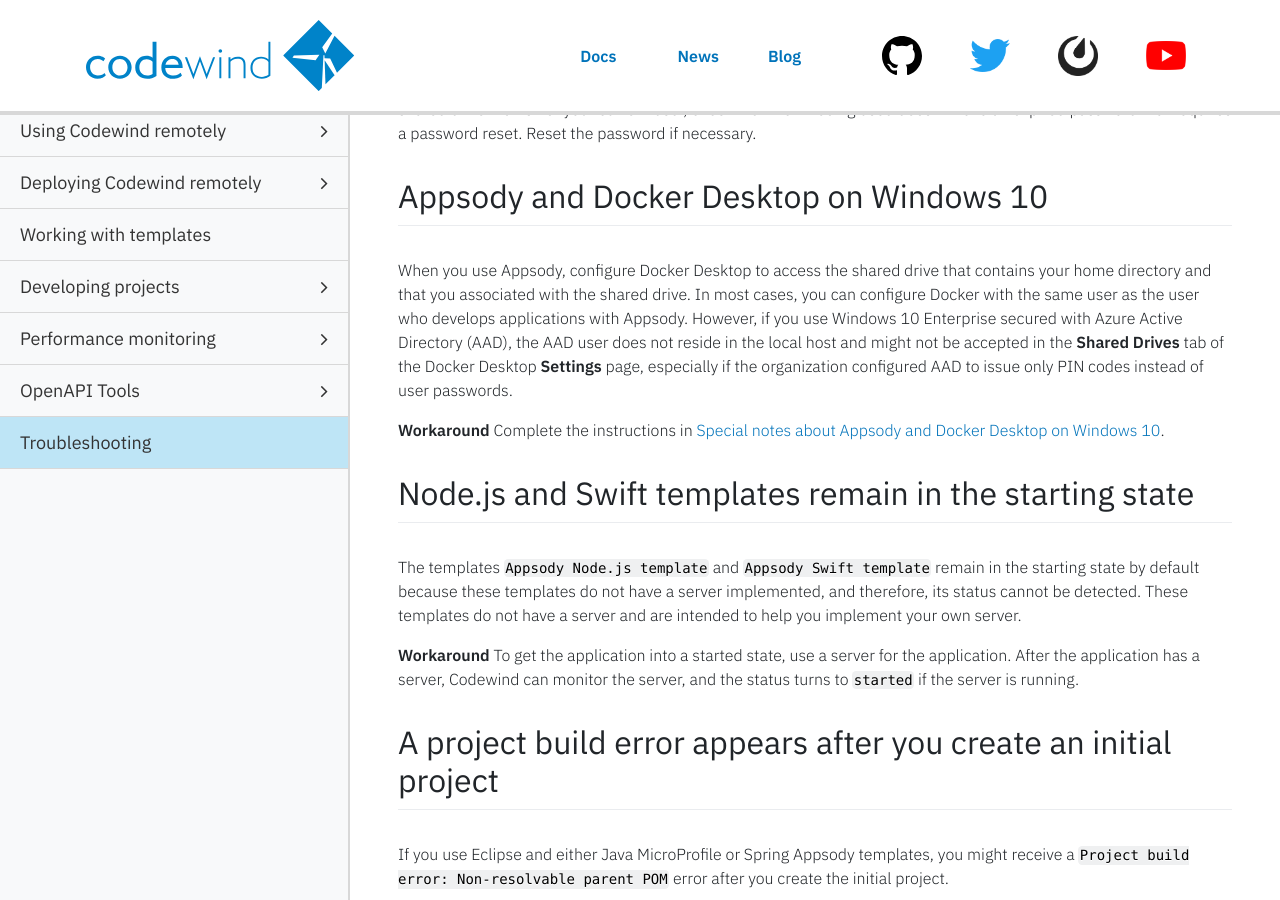
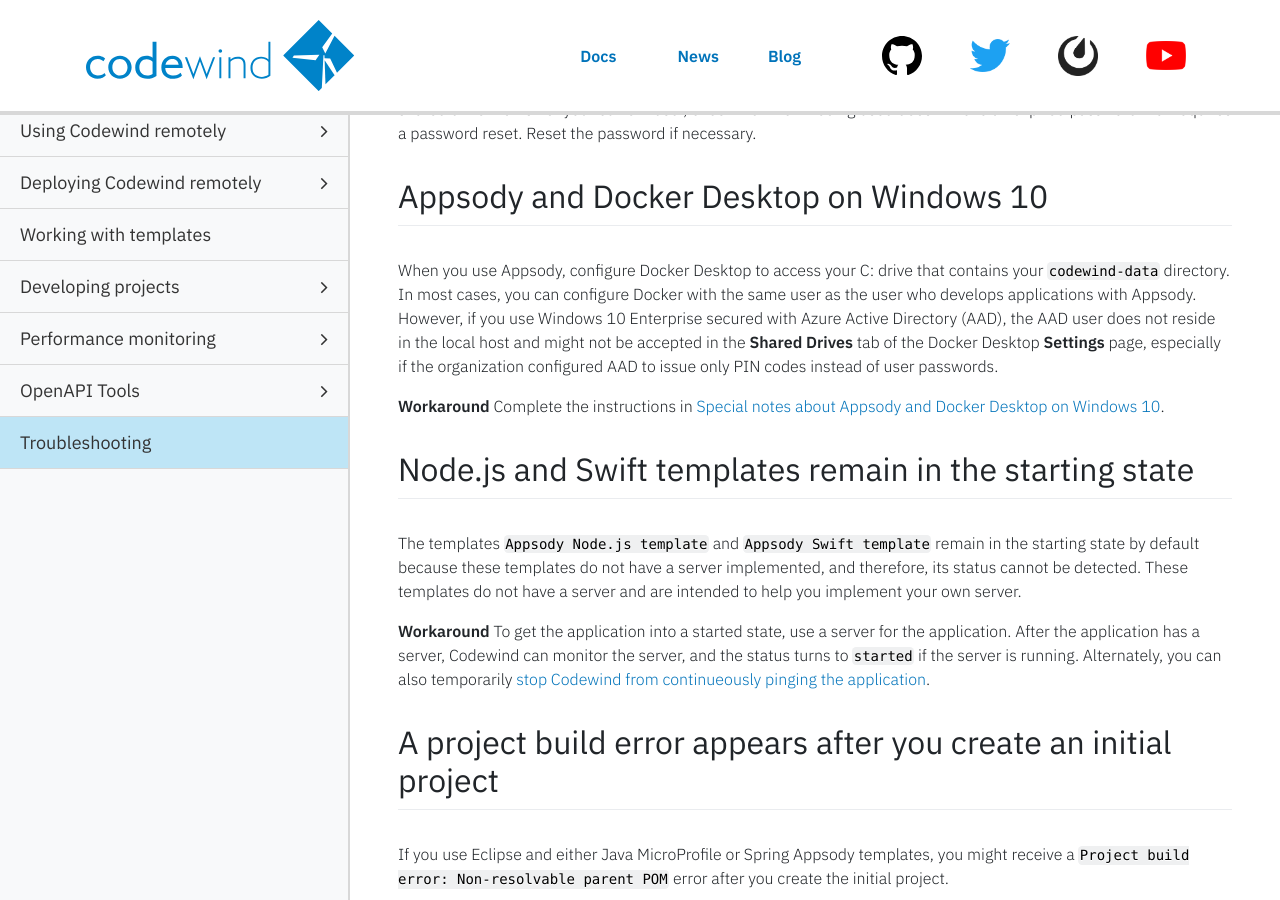
Before and after one commit to eclipse-archived/codewind-docs, a Jekyll site: the page built from docs/_documentations/troubleshooting.md, in a window 1280 px wide and 900 px high, scrolled down 9160 px. Built offline with Jekyll 4.4.1, drawn with Linux system fonts in a browser that asks for light colours; nearby versions of some CDN libraries; comment, search, counter and statistics services are not loaded.

Commit message:
updates
Signed-off-by: Andrew Mak <makandre@ca.ibm.com>

```diff
--- a/docs/_documentations/troubleshooting.md
+++ b/docs/_documentations/troubleshooting.md
@@ -392,7 +392,7 @@ Issue link: https://github.com/eclipse/codewind/issues/498
 18.10:
 -->
 ## Appsody and Docker Desktop on Windows 10
-When you use Appsody, configure Docker Desktop to access the shared drive that contains your home directory and that you associated with the shared drive. In most cases, you can configure Docker with the same user as the user who develops applications with Appsody. However, if you use Windows 10 Enterprise secured with Azure Active Directory (AAD), the AAD user does not reside in the local host and might not be accepted in the **Shared Drives** tab of the Docker Desktop **Settings** page, especially if the organization configured AAD to issue only PIN codes instead of user passwords.
+When you use Appsody, configure Docker Desktop to access your C: drive that contains your `codewind-data` directory. In most cases, you can configure Docker with the same user as the user who develops applications with Appsody. However, if you use Windows 10 Enterprise secured with Azure Active Directory (AAD), the AAD user does not reside in the local host and might not be accepted in the **Shared Drives** tab of the Docker Desktop **Settings** page, especially if the organization configured AAD to issue only PIN codes instead of user passwords.
 
 **Workaround** Complete the instructions in [Special notes about Appsody and Docker Desktop on Windows 10](https://github.com/gcharters/kabanero-dev-getting-started/blob/master/docker-windows-aad.md).
 
@@ -405,7 +405,7 @@ Issue link: https://github.com/eclipse/codewind-docs/issues/64
 ## Node.js and Swift templates remain in the starting state
 The templates `Appsody Node.js template` and `Appsody Swift template` remain in the starting state by default because these templates do not have a server implemented, and therefore, its status cannot be detected. These templates do not have a server and are intended to help you implement your own server.
 
-**Workaround** To get the application into a started state, use a server for the application. After the application has a server, Codewind can monitor the server, and the status turns to `started` if the server is running.
+**Workaround** To get the application into a started state, use a server for the application. After the application has a server, Codewind can monitor the server, and the status turns to `started` if the server is running. Alternately, you can also temporarily [stop Codewind from continueously pinging the application](#how-to-stop-the-app-from-continuously-pinging).
 
 <!--
 Action/Topic: Appsody with Codewind
```
